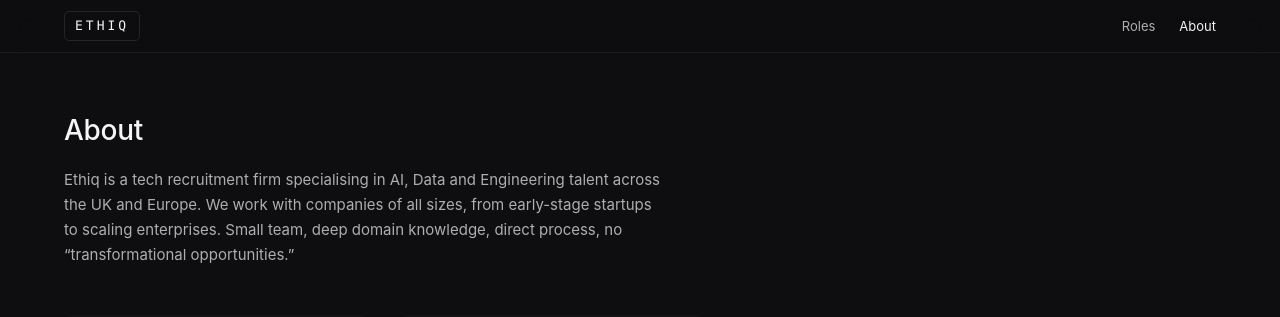
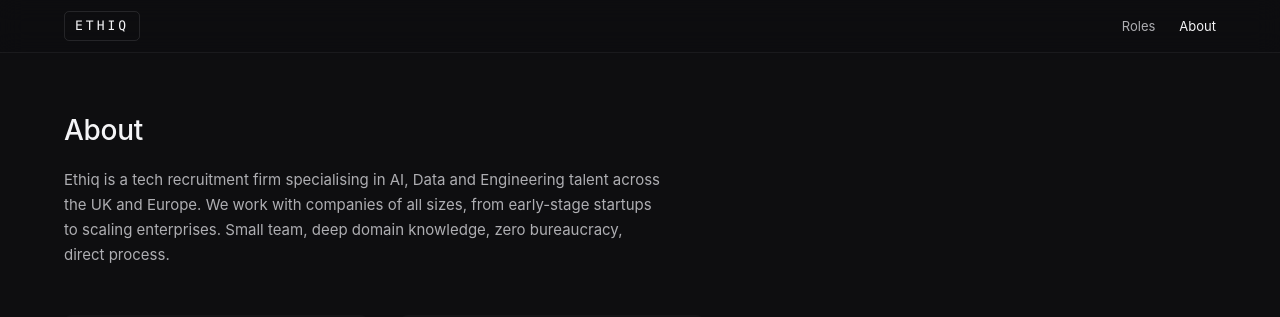
Before and after one commit to ethiqrec/ethiq-careers, a Next.js app: page /about in a window 1280 px wide. Shown: the top 317 px of the page. Built offline with nearby package versions, Linux system fonts and the light colour scheme.

Commit message:
update: remove transformational opportunities from about page

```diff
--- a/app/about/page.js
+++ b/app/about/page.js
@@ -69,7 +69,7 @@ export default function AboutPage() {
             Ethiq is a tech recruitment firm specialising in AI, Data and Engineering
             talent across the UK and Europe. We work with companies of all sizes, from
             early-stage startups to scaling enterprises. Small team, deep domain
-            knowledge, direct process, no &ldquo;transformational opportunities.&rdquo;
+            knowledge, zero bureaucracy, direct process.
           </p>
 
           <div className="team-grid">
```
